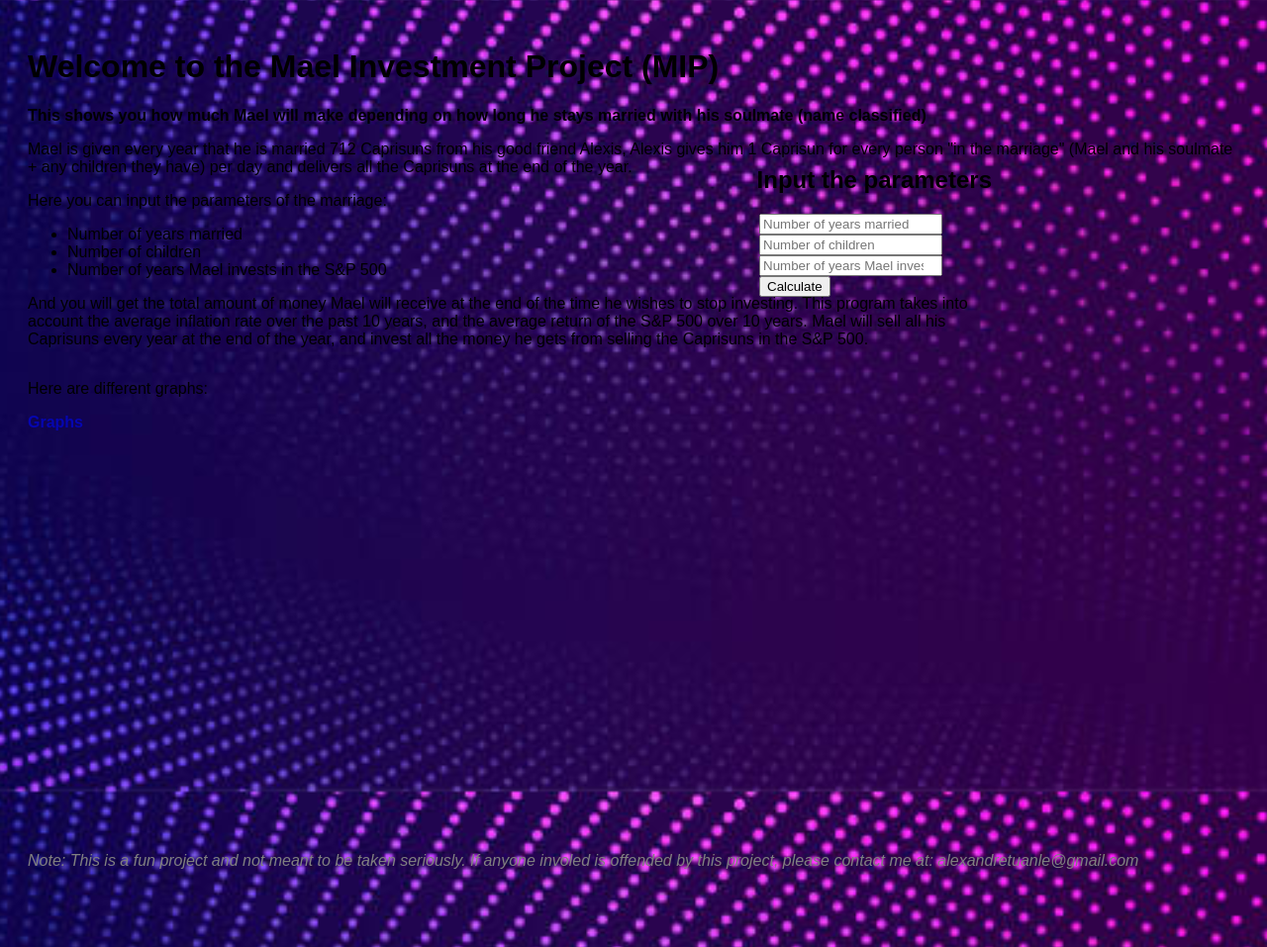
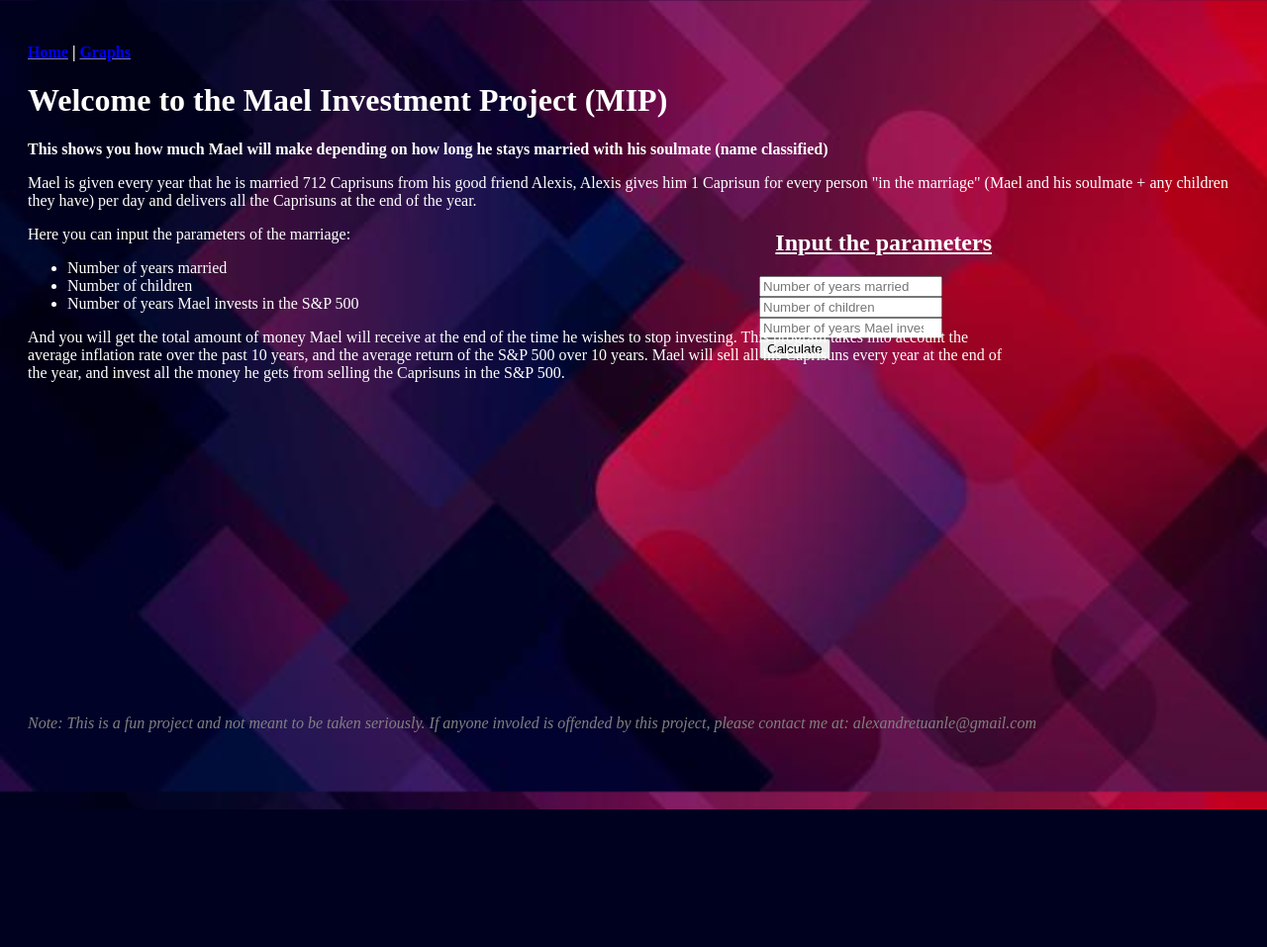
Before and after one commit to ABL15220/Mael-Investment-Project, a Flask app: page / in a window 1280 px wide. Shown: the whole page at 99% size. After the commit the page ends 818 px from the top, so only its background shows below. Run offline with Flask 3, Linux system fonts and the light colour scheme.

Commit message:
more styling (colors are bugged for the links)

```diff
--- a/static/styles/styles.css
+++ b/static/styles/styles.css
@@ -1,10 +1,11 @@
 body {
-    font-family: Arial, sans-serif;
+    font-family: 'Orbitron';
     text-align: left;
     background-color: white;
     padding: 20px;
+    color:white;
 
-    background-image: url("../Images/background-purple-1.jpg");
+    background-image: url("../Images/background-2.jpg");
     background-repeat: no-repeat;
     background-position: center;
     background-size: cover;
@@ -25,7 +26,8 @@
 #form_title{
     margin-right: 250px;
     text-align: right;
-    margin-top: -200px;
+    margin-top: -170px;
+    text-decoration: underline;
 }
 
 #disclaimer{
@@ -42,11 +44,29 @@
     text-align: left;
     width: 1000px;
     margin-top: 150px;
+    text-decoration: underline;
+    text-decoration-color: rgb(112, 112, 230);
 }
 
-#link{
+#home_link{
+    text-align: left;
+    width: 1000px;
+    margin-top: 150px;
+    text-decoration: underline;
+    text-decoration-color: rgb(112, 112, 230);
+}
+
+#links{
     text-decoration: none;
-    color: rgb(6, 6, 177);
+    color: white;
     font-weight: bold;
     text-align: left;
 }
+
+#links:visited {
+    color: white;
+}
+
+#links:hover {
+    color: white;
+}
--- a/templates/calculate.html
+++ b/templates/calculate.html
@@ -3,6 +3,8 @@
 {% block title %}Results{% endblock %}
 
 {% block content %}
+
+    <p id="links"><a href="{{ url_for('index') }}" id="home_link">Home</a> | <a href="{{ url_for('graphs') }}" id="graph_link">Graphs</a></p>
 
     <h1>Results of the Mael Investment Project (MIP)</h1>
     <p>Mael was married for {{ years_married }} years and decided to invest for {{ years_invested }} years. He had {{ children }}
--- a/templates/graphs.html
+++ b/templates/graphs.html
@@ -3,6 +3,8 @@
 {% block title %}Graphs{% endblock %}
 
 {% block content %}
+
+    <p id="links"><a href="{{ url_for('index') }}" id="home_link">Home</a> | <a href="{{ url_for('graphs') }}" id="graph_link">Graphs</a></p>
 
     <h1>Graphs of the Mael Investment Project (MIP)</h1>
     <p>This page shows you the graphs of the Mael Investment Project (MIP).</p>
@@ -11,8 +13,6 @@
     <h3>Profit Over Marriage Years After 10 Years of Investment</h3><br>
     <img src="{{ url_for('static', filename='Graphs/profit-10-years.png') }}" alt="Profit Over Marriage Time After Investement"><br>
 
-    <a href="{{ url_for ('index')}}">Home Page</a><br>
-
     <i id="disclaimer">Note: This is a fun project and not meant to be taken seriously. If anyone involved is offended by this project, please
         contact me at: alexandretuanle@gmail.com</i><br>
 
--- a/templates/index.html
+++ b/templates/index.html
@@ -3,6 +3,8 @@
 {% block title %}Mael Investment Project{% endblock %}
 
 {% block content %}
+
+    <p id="links"><a href="{{ url_for('index') }}" id="home_link">Home</a> | <a href="{{ url_for('graphs') }}" id="graph_link">Graphs</a></p>
 
     <h1>Welcome to the Mael Investment Project (MIP)</h1>
     <strong>This shows you how much Mael will make depending on how long he stays married with his soulmate (name classified)
@@ -34,11 +36,6 @@
         <input type="submit" value="Calculate">
     </form><br>
 
-    <div id="graph_link">
-        <p>Here are different graphs:</p>
-        <a href="{{ url_for('graphs') }}" id="link">Graphs</a><br>
-    </div>
-
     <i id="disclaimer">Note: This is a fun project and not meant to be taken seriously. If anyone involed is offended by this project, please
         contact me at: alexandretuanle@gmail.com</i><br>
 
```
Also changed, not shown: static/Images/background-2.jpg (added).
